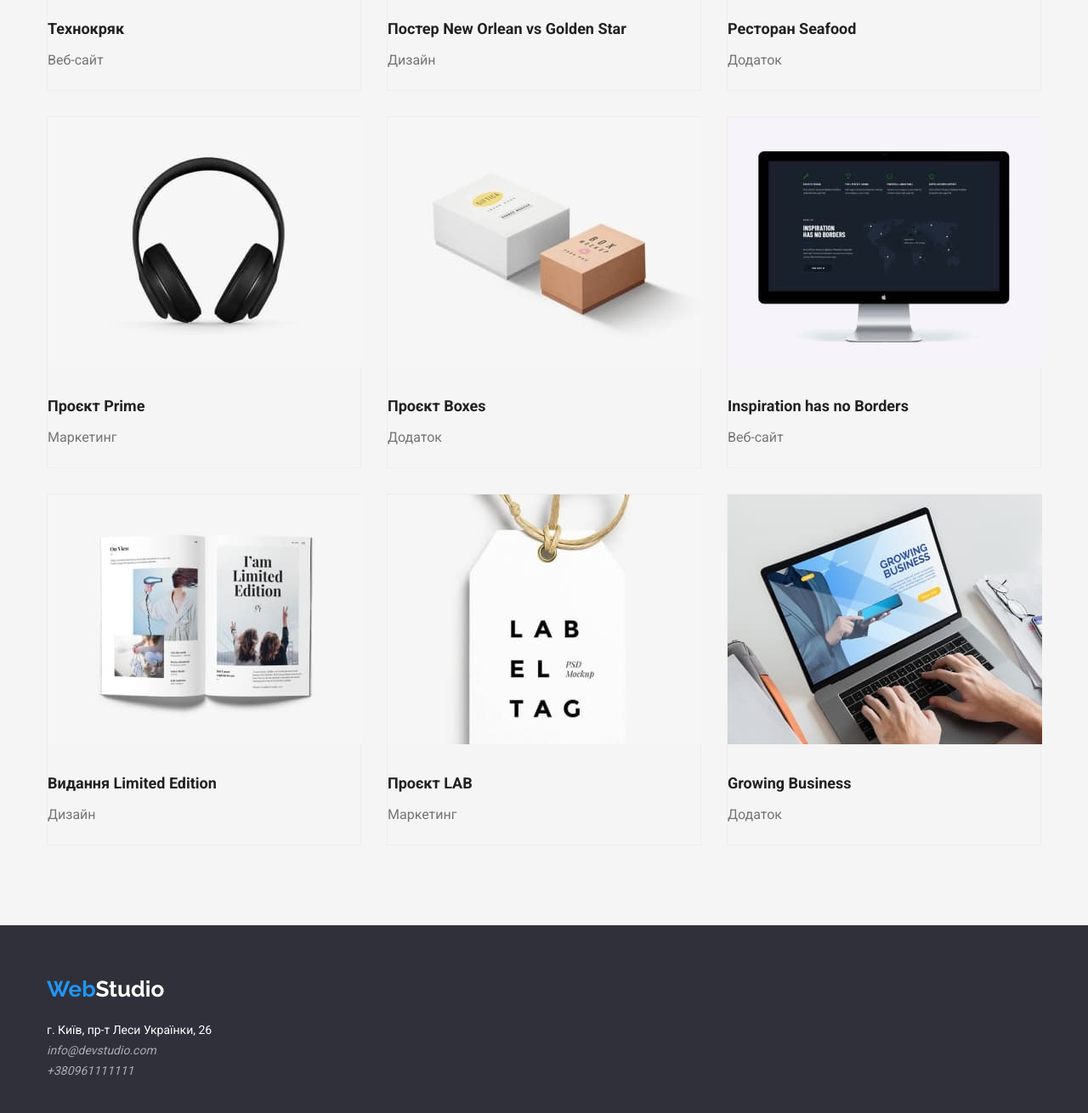
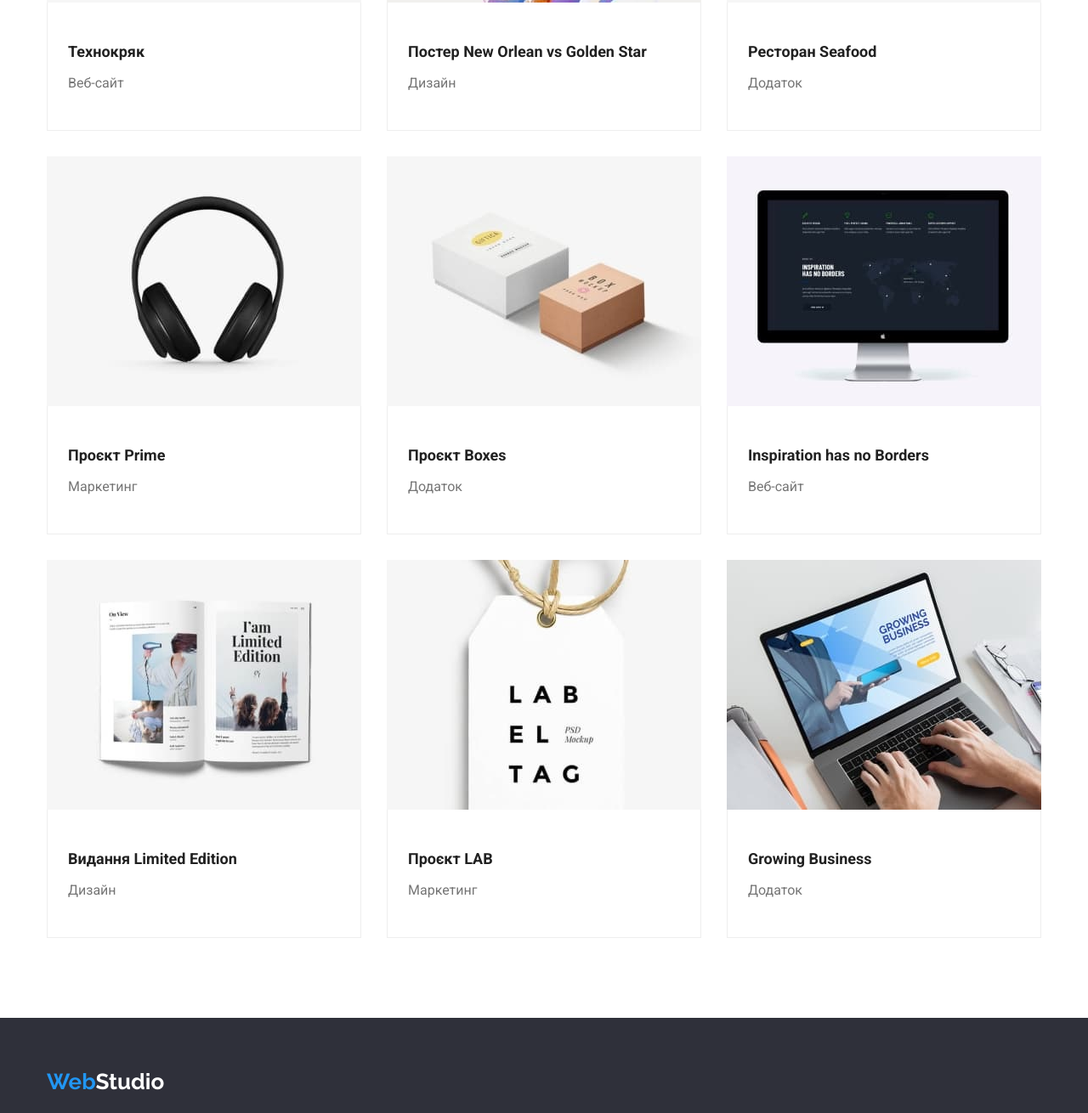
Before and after one commit to Olga-kozaryk/goit-markup-hw-08, a plain HTML site: page portfollio.html in a window 1280 px wide. Shown: the part 546-1856 px from the top of the page at 85% size. Drawn offline with nearby package versions, Linux system fonts and the light colour scheme.

Commit message:
index.html,portfolio.html,styles.css

```diff
--- a/portfollio.html
+++ b/portfollio.html
@@ -20,7 +20,7 @@
             <a class="link logo" href="./index.html">Web<span class="logo-part">Studio</span></a>
             <ul class="nav-flex list">
                 <li class="item"><a class="nav-link link " href="./index.html">Студія</a></li>
-                <li class="item"><a class="nav-link link current" href="./portfollio.html">Портфоліо</a></li>
+                <li class="item"><a class="nav-link link currentb " href="./portfollio.html">Портфоліо</a></li>
                 <li class="item"><a class="nav-link link" href="#">Контакти</a></li>
             </ul>
         </nav>
@@ -36,7 +36,6 @@
 
 <section class="section">
     <div class="container">
-    <h1 hidden>фільтр</h1>
     <ul class="list list-btn">
         <li><button class="btn-filter" type="button">Усі</button></li>
         <li><button class="btn-filter" type="button">Веб-сайти</button></li>
@@ -46,60 +45,86 @@
     </ul>
 
 
-    <h2 hidden>Портфоліо</h2>
+    <h1 hidden>Портфоліо</h1>
     <ul class="list wrap-flex">
         <li class="li-project"> <a class="card" href="#">
             <img src="./images/texnokryak.jpg" alt="веб-сайт Технокряк" width="370">
-            <h3 class="title-card">Технокряк</h3>
-            <p class="p-card">Веб-сайт</p>
+            <div class="wrap-card">
+                <h2 class="title-card">Технокряк</h2>
+                <p class="p-card">Веб-сайт</p>
+            </div>
         </a>
         </li>
+
         <li class="li-project"> <a class="card" href="#">
             <img src="./images/poster.jpg" alt="Постер New Orlean vs Golden Star" width="370">
-            <h3 class="title-card">Постер <lang="en"> New Orlean vs Golden Star</lang></h3>
+            <div class="wrap-card">
+            <h2 class="title-card">Постер <lang="en"> New Orlean vs Golden Star</lang></h2>
             <p class="p-card">Дизайн</p>
+        </div>
         </a>
         </li>
+
         <li class="li-project"> <a class="card" href="#">
             <img src="./images/restoran.jpg" alt="Ресторан Seafood" width="370">
-            <h3 class="title-card">Ресторан <lang="en">Seafood</lang></h3>
+            <div class="wrap-card">
+            <h2 class="title-card">Ресторан <lang="en">Seafood</lang></h2>
             <p class="p-card">Додаток</p>
+        </div>
         </a>
         </li>
+
         <li class="li-project"> <a class="card" href="#">
             <img src="./images/prime.jpg" alt="Проєкт Prime" width="370">
-            <h3 class="title-card">Проєкт <lang="en"></lang>Prime</h3>
+            <div class="wrap-card">
+            <h2 class="title-card">Проєкт <lang="en"></lang>Prime</h2>
             <p class="p-card">Маркетинг</p>
+        </div>
         </a>
         </li>
+
         <li class="li-project"> <a class="card" href="#">
             <img src="./images/boxes.jpg" alt="Проєкт Boxes" width="370">
-            <h3 class="title-card">Проєкт <lang="en">Boxes</lang></h3>
+            <div class="wrap-card">
+            <h2 class="title-card">Проєкт <lang="en">Boxes</lang></h2>
             <p class="p-card">Додаток</p>
+        </div>
         </a>
         </li>
+
         <li class="li-project"> <a class="card" href="#">
             <img src="./images/inspiration.jpg" alt="веб-сайт Inspiration has no Borders" width="370">
-            <h3 class="title-card"><lang="en">Inspiration has no Borders</lang></h3>
+            <div class="wrap-card">
+            <h2 class="title-card"><lang="en">Inspiration has no Borders</lang></h2>
             <p class="p-card">Веб-сайт</p>
+        </div>
         </a>
         </li>
+
         <li class="li-project"> <a class="card" href="#">
             <img src="./images/magasin.jpg" alt="Видання Limited Edition" width="370">
-            <h3 class="title-card">Видання<lang="en"> Limited Edition</lang></h3>
+            <div class="wrap-card">
+            <h2 class="title-card">Видання<lang="en"> Limited Edition</lang></h2>
             <p class="p-card">Дизайн</p>
+        </div>
         </a>
         </li>
+
         <li class="li-project"> <a class="card" href="#">
             <img src="./images/lab.jpg" alt="Проєкт LAB" width="370">
-            <h3 class="title-card">Проєкт <lang="en">LAB</lang></h3>
+            <div class="wrap-card">
+            <h2 class="title-card">Проєкт <lang="en">LAB</lang></h2>
             <p class="p-card">Маркетинг</p>
+        </div>
         </a>
         </li>
+
         <li class="li-project"> <a class="card" href="#">
             <img src="./images/growing.jpg" alt="Додаток Growing Business" width="370">
-            <h3 class="title-card"><lang="en">Growing Business</lang></h3>
+            <div class="wrap-card">
+            <h2 class="title-card"><lang="en">Growing Business</lang></h2>
             <p class="p-card">Додаток</p>
+        </div>
         </a>
         </li>
 
@@ -109,13 +134,13 @@
     </main>
       <!--підвал-->
       <footer class="footer">
-        <div class="container">
+        <div class="container footer-container">
         <a class="link logo footer" href="./index.html">Web<span class="logo-footer">Studio</span></a>
         <address class="address">
             <ul class="list">
-                <li><a class="link adres" href="https://goo.gl/maps/CPtrU1FHBa2aNyZL9" target="_blank" rel="noopener noreferrer nofollow">г. Київ, пр-т Леси Українки, 26</a> </li>
-                <li><a class="link adres-footer" href="mailto:info@devstudio.com">info@devstudio.com</a></li>
-                <li><a class="link adres-footer" href="tel:+380961111111">+380961111111</a></li>
+                <li class="li-address"><a class="link adres" href="https://goo.gl/maps/CPtrU1FHBa2aNyZL9" target="_blank" rel="noopener noreferrer nofollow">г. Київ, пр-т Леси Українки, 26</a> </li>
+                <li class="li-address"><a class="link adres-footer" href="mailto:info@devstudio.com">info@devstudio.com</a></li>
+                <li class="li-address"><a class="link adres-footer" href="tel:+380961111111">+380961111111</a></li>
             </ul>
         </address>
     </div>
--- a/styles/styles.css
+++ b/styles/styles.css
@@ -22,11 +22,15 @@
     p {
         margin: 0;
     }
+
     ul {
         margin: 0;
         padding: 0;
     }
 
+    img {
+        display: block;
+    }
     body {
         margin: 0;
 
@@ -141,8 +145,6 @@
     .section{
         padding-top: 94px;
         padding-bottom: 94px;
-
-        background: var(--body--bg--color);
     }
 
     /*section hero*/
@@ -159,9 +161,6 @@
     margin: 0 auto;
     color: var(--white--color);
     width: 696px;
-    height: 120px;
-    left: 452px;
-    top: 280px;
     font-weight: 900;
     font-size: 44px;
     line-height: 60px;
@@ -253,7 +252,6 @@
         margin-right: 30px;
     }
     .title-name{
-        margin-top: 30px;
         margin-bottom: 10px;
         font-weight: 500;
         font-size: 16px;
@@ -262,15 +260,23 @@
         color: var(--title--color);
     }
     .office{
-        margin-top: 0%;
-        margin-bottom: 0%;
+
         font-size: 16px;
         letter-spacing: 3%;
         line-height: 1.19;
         }
+
+        .wrap-name{
+        padding: 30px 61px;
+
+        }
     /*footer*/
-    .footer{
+    .footer {
         background: var(--section--color);
+        margin: 0;
+    }
+
+    .footer-container{
         padding-top: 60px;
         padding-bottom: 60px;
     }
@@ -278,14 +284,21 @@
     .logo-footer{
         color: var(--white--color);
     }
+
+
+
     .address{
         margin-top: 20px;
+        font-style: normal;
     }
     .adres{
 
         font-style: normal;
         letter-spacing: 3%;
         color: var(--white--color);
+    }
+    .li-address:not(:last-child){
+    margin-bottom: 9px;
     }
     .adres-footer{
 
@@ -308,7 +321,7 @@
         display: flex;
         justify-content: center;
         gap: 8px;
-        margin-bottom: 34px;
+        margin-bottom: 50px;
     }
 
     .btn-filter{
@@ -337,10 +350,19 @@
             gap: 30px;
         }
         .li-project{
-        border: 1px solid var(--card--bg--color);
+
         width: 370px;
+            }
 
+        .wrap-card{
+
+            border-left: 1px solid var(--card--bg--color);
+            border-bottom: 1px solid var(--card--bg--color);
+            border-right: 1px solid var(--card--bg--color);
+
+            padding: 20px 24px;
         }
+
         .card{
             text-decoration: none;
 
```
Also changed, not shown: index.html (+15 -4 lines).
